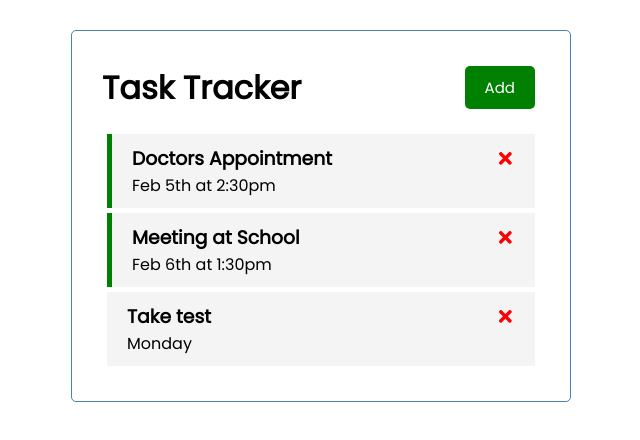
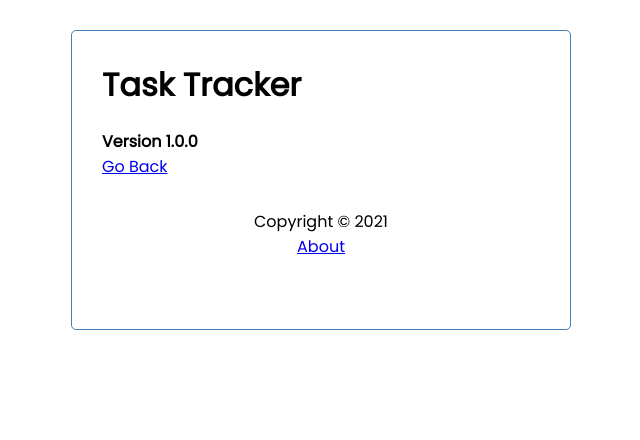
Before and after one commit to eddymandran/React_JS_Crash_Course_2021_2iTech, a React (Create React App) app: page /about in a window 1280 px wide. Shown: the top 440 px of the page, without its empty margins (319-959 px from the left). Built offline with nearby package versions, Linux system fonts and the light colour scheme; data requests are answered from the project's data file.

Commit message:
mise en place du routage + creation du about et du footer

```diff
--- a/package.json
+++ b/package.json
@@ -9,6 +9,7 @@
     "react": "^17.0.2",
     "react-dom": "^17.0.2",
     "react-icons": "^4.3.1",
+    "react-router-dom": "^6.2.1",
     "react-scripts": "5.0.0",
     "web-vitals": "^2.1.2"
   },
--- a/src/App.js
+++ b/src/App.js
@@ -1,9 +1,12 @@
 import React from "react";
 import { useState, useEffect } from "react";
+import { BrowserRouter as Router, Routes, Route } from "react-router-dom";
 import Header from "./components/Header";
+import Footer from "./components/Footer";
 import "./App.css";
 import Tasks from "./components/Tasks";
 import AddTask from "./components/AddTask";
+import About from "./components/About";
 
 function App() {
   const [showAddTask, setShowAddTask] = useState(false);
@@ -63,7 +66,7 @@
       body: JSON.stringify(updTask),
     });
 
-      const data = await res.json()
+    const data = await res.json();
 
     setTasks(
       tasks.map((task) =>
@@ -73,18 +76,35 @@
   };
 
   return (
-    <div className="container">
+    <Router>
+    <div className='container'>
       <Header
         onAdd={() => setShowAddTask(!showAddTask)}
         showAdd={showAddTask}
       />
-      {showAddTask && <AddTask onAdd={addTask} />}
-      {tasks.length > 0 ? (
-        <Tasks tasks={tasks} onDelete={deleteTask} onToggle={toggleReminder} />
-      ) : (
-        "No tasks to show"
-      )}
+      <Routes>
+        <Route
+          path='/'
+          element={
+            <>
+              {showAddTask && <AddTask onAdd={addTask} />}
+              {tasks.length > 0 ? (
+                <Tasks
+                  tasks={tasks}
+                  onDelete={deleteTask}
+                  onToggle={toggleReminder}
+                />
+              ) : (
+                'No Tasks To Show'
+              )}
+            </>
+          }
+        />
+        <Route path='/about' element={<About />} />
+      </Routes>
+      <Footer />
     </div>
+  </Router>
   );
 }
 
--- /dev/null
+++ b/src/components/About.js
@@ -0,0 +1,12 @@
+import { Link } from "react-router-dom";
+
+const About = () => {
+  return (
+    <div>
+      <h4>Version 1.0.0</h4>
+      <Link to="/">Go Back</Link>
+    </div>
+  );
+};
+
+export default About;
--- /dev/null
+++ b/src/components/Footer.js
@@ -0,0 +1,12 @@
+import { Link } from 'react-router-dom'
+
+const Footer = () => {
+  return (
+    <footer>
+      <p>Copyright &copy; 2021</p>
+      <Link to='/about'>About</Link>
+    </footer>
+  )
+}
+
+export default Footer
--- a/src/components/Header.js
+++ b/src/components/Header.js
@@ -1,15 +1,20 @@
 import PropTypes from "prop-types";
 import Button from "./Button";
+import { useLocation } from "react-router-dom";
+
 
 const Header = ({ title, onAdd, showAdd }) => {
+
+  const location = useLocation()
+
   return (
     <header className="header">
       <h1>{title}</h1>
-      <Button
+      {location.pathname === '/' && <Button
         color={showAdd ? "red" : "green"}
         text={showAdd ? "Close" : "Add"}
         onClick={onAdd}
-      />
+      />}
     </header>
   );
 };
```
Also changed, not shown: 1 other file (tests, documents, lock files or other folders).
